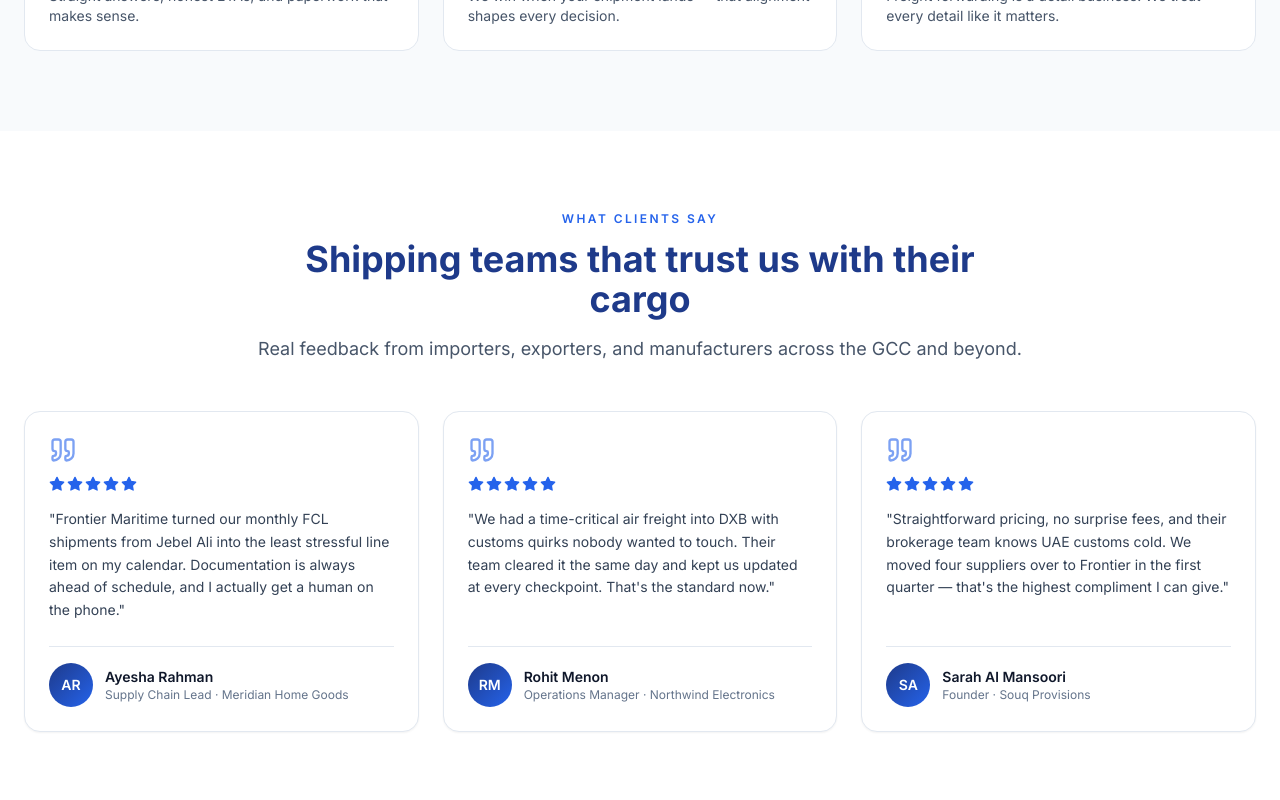
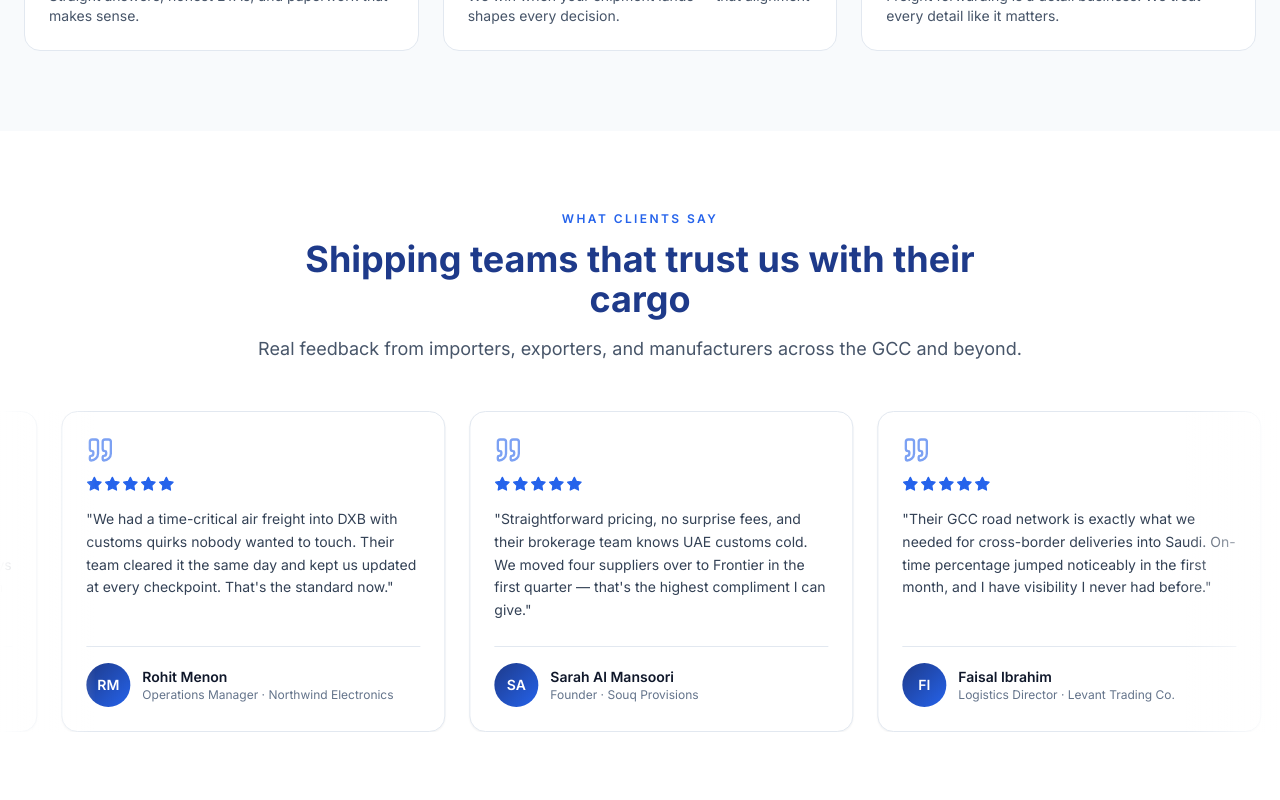
Before and after one commit to ashbbdu/frontier-marine.com, a React (Vite) app: page /about in a window 1280 px wide. Shown: the part 1240-2040 px from the top of the page. Built offline with nearby package versions, Linux system fonts and the light colour scheme.

Commit message:
feat: expand to 7 testimonials in a continuous marquee carousel

```diff
--- a/src/pages/About.tsx
+++ b/src/pages/About.tsx
@@ -29,6 +29,34 @@ const testimonials = [
     name: 'Sarah Al Mansoori',
     role: 'Founder',
     company: 'Souq Provisions',
+  },
+  {
+    quote:
+      "Their GCC road network is exactly what we needed for cross-border deliveries into Saudi. On-time percentage jumped noticeably in the first month, and I have visibility I never had before.",
+    name: 'Faisal Ibrahim',
+    role: 'Logistics Director',
+    company: 'Levant Trading Co.',
+  },
+  {
+    quote:
+      "As a fashion importer, our SKUs come from a dozen origins on tight windows. Frontier consolidates it all beautifully and their LCL rates keep our unit economics honest.",
+    name: 'Anna Kovacs',
+    role: 'Head of Buying',
+    company: 'Kite & Co. Apparel',
+  },
+  {
+    quote:
+      "We ship spare parts around the clock — sometimes at 2am. Their ops team responds fast, files clean, and treats every consignment like it's their own. That's rare.",
+    name: 'Devang Shah',
+    role: 'COO',
+    company: 'Precision Auto Parts',
+  },
+  {
+    quote:
+      "Bulk construction materials into Abu Dhabi used to be a paperwork nightmare. Frontier's brokerage and bonded warehousing turned it into something I barely think about now.",
+    name: 'Mohammed Al-Farsi',
+    role: 'Procurement Manager',
+    company: 'Al Waha Construction',
   },
 ];
 
@@ -98,18 +126,26 @@ export default function About() {
         </div>
       </section>
 
-      <section className="mx-auto max-w-7xl px-4 py-20 md:px-6">
+      <section className="py-20">
+        <div className="mx-auto max-w-7xl px-4 md:px-6">
           <SectionHeading kicker="What clients say" title="Shipping teams that trust us with their cargo" subtitle="Real feedback from importers, exporters, and manufacturers across the GCC and beyond." />
-        <div className="mt-12 grid gap-6 md:grid-cols-3">
-          {testimonials.map((t) => (
+        </div>
+
+        <div
+          className="group relative mt-12 overflow-hidden"
+          aria-label="Client testimonials"
+        >
+          <div className="flex w-max gap-6 pl-6 animate-marquee group-hover:[animation-play-state:paused]">
+            {[...testimonials, ...testimonials].map((t, i) => (
               <figure
-              key={t.name}
-              className="flex h-full flex-col rounded-2xl border border-slate-200 bg-white p-6 shadow-sm dark:border-slate-800 dark:bg-slate-900"
+                key={`${t.name}-${i}`}
+                className="flex w-[85vw] max-w-sm shrink-0 flex-col rounded-2xl border border-slate-200 bg-white p-6 shadow-sm dark:border-slate-800 dark:bg-slate-900"
+                aria-hidden={i >= testimonials.length}
               >
                 <Quote size={28} className="text-brand-royal/60" aria-hidden="true" />
                 <div className="mt-3 flex gap-0.5" aria-label="5 out of 5 stars">
-                {[0, 1, 2, 3, 4].map((i) => (
-                  <Star key={i} size={16} className="fill-brand-royal text-brand-royal" />
+                  {[0, 1, 2, 3, 4].map((s) => (
+                    <Star key={s} size={16} className="fill-brand-royal text-brand-royal" />
                   ))}
                 </div>
                 <blockquote className="mt-4 flex-1 text-sm leading-relaxed text-slate-700 dark:text-slate-300">
@@ -129,6 +165,11 @@ export default function About() {
               </figure>
             ))}
           </div>
+
+          {/* Edge fades so cards ease in/out of view */}
+          <div className="pointer-events-none absolute inset-y-0 left-0 w-12 bg-gradient-to-r from-white to-transparent dark:from-slate-950 md:w-24" />
+          <div className="pointer-events-none absolute inset-y-0 right-0 w-12 bg-gradient-to-l from-white to-transparent dark:from-slate-950 md:w-24" />
+        </div>
       </section>
     </>
   );
--- a/tailwind.config.js
+++ b/tailwind.config.js
@@ -15,6 +15,15 @@ export default {
       fontFamily: {
         sans: ['Inter', 'ui-sans-serif', 'system-ui', 'sans-serif'],
       },
+      animation: {
+        marquee: 'marquee 45s linear infinite',
+      },
+      keyframes: {
+        marquee: {
+          '0%': { transform: 'translateX(0)' },
+          '100%': { transform: 'translateX(-50%)' },
+        },
+      },
     },
   },
   plugins: [],
```
Lines whose indentation alone changed are shown as unchanged.
